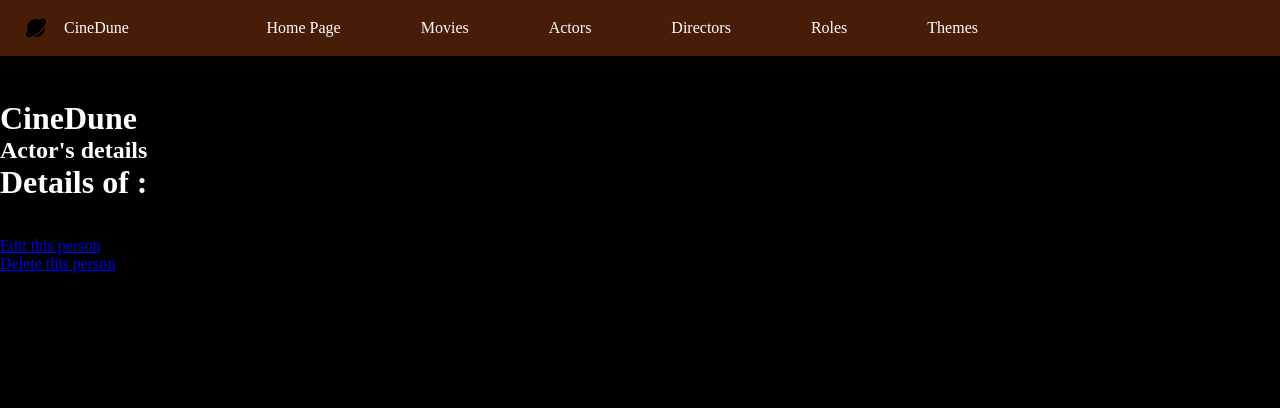
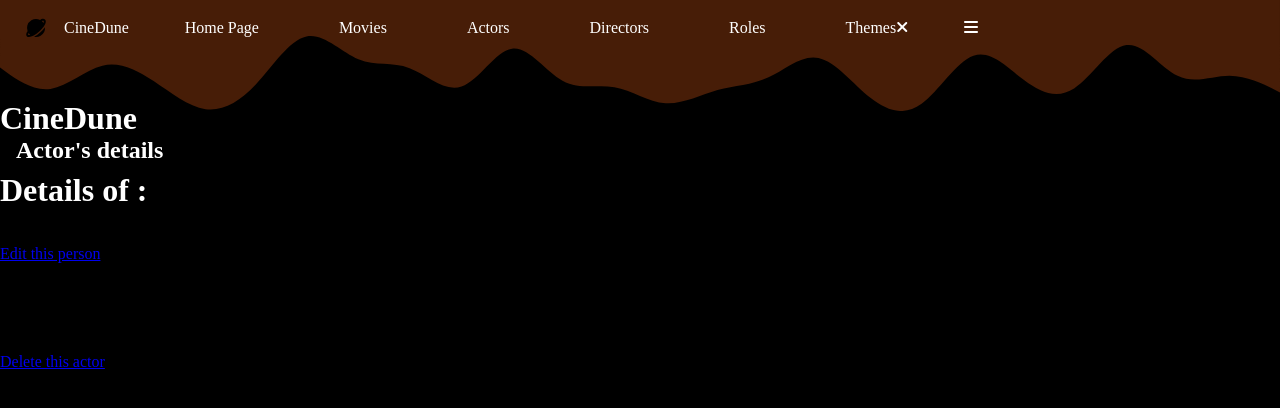
Before and after one commit to Flibouche/SQL_Cinema, a PHP site: template view/actors/actorsDetails.php in a window 1280 px wide. Shown: the top 408 px of the page. Run offline with PHP 8.4, Linux system fonts and the light colour scheme; the template is opened without the code that fills it, so the values that code supplies are empty.

Commit message:
Correction of PersonController and little bit of CSS.

```diff
--- a/controller/ActorController.php
+++ b/controller/ActorController.php
@@ -11,7 +11,7 @@ class ActorController
 
         $pdo = Connect::toLogIn();
         $requestActors = $pdo->query("
-        SELECT actor.idActor, person.firstname, person.surname, person.sex, person.birthdate
+        SELECT person.idPerson, actor.idActor, person.firstname, person.surname, person.sex, person.birthdate
         FROM actor
         INNER JOIN person ON actor.idPerson = person.idPerson
         ORDER BY surname
--- a/public/css/style.css
+++ b/public/css/style.css
@@ -18,9 +18,11 @@
 
     /*========== Fonts & typography ==========*/
     /*.5rem = 8px | 1rem = 16px ...*/
-    --title-font:"Dune Rise";
-    --h2-font:"Dune Rise";
+    --title-font: "Dune Rise";
+    --h2-font: "Dune Rise";
     --nav-text-font: "Champagne & Limousines";
+    /* --h1-font-size: 1.5rem;
+    --h2-font-size: 1.5rem; */
     /*========== Z Index ==========*/
     --z-tooltip: 10;
     --z-fixed: 100;
@@ -50,9 +52,18 @@ body {
     src: url('/public/fonts/Dune_Rise.ttf');
 }
 
-/* h2 {
+h2 {
     font-family: var(--h2-font);
-} */
+    font-size: 1.5rem;
+    padding-left: 1rem;
+    padding-bottom: .5rem;
+}
+
+hr {
+    height: 2px;
+    background: var(--gradient-top);
+    border: none;
+}
 
 ul {
     list-style: none;
@@ -86,9 +97,17 @@ textarea {
     width: 100%;
     top: 0;
     left: 0;
-    background-color: var(--brown-color);
-    border-color: transparent;
+    /* background-color: var(--brown-color); */
+    /* background: url(../img/header.svg) no-repeat; */
+    /* background-position-y: -100px; */
+    /* border-color: transparent; */
     z-index: var(--z-fixed);
+}
+
+.background__header {
+    position: absolute;
+    width: 100%;
+    top: -75px;
 }
 
 .nav {
@@ -134,6 +153,10 @@ textarea {
 
 /*========================== MAIN ======================*/
 
+.title-background__main {
+    background-image: var(--gradient-bottom);
+}
+
 .actor__card,
 .director__card {
     display: grid;
@@ -158,14 +181,10 @@ textarea {
 
 
 /* For small devices*/
-@media screen and (min-width: 576px) {
-
-}
+@media screen and (min-width: 576px) {}
 
 /* For medium devices*/
-@media screen and (min-width: 768px) {
-
-}
+@media screen and (min-width: 768px) {}
 
 /* For large devices*/
 @media screen and (min-width: 992px) {
@@ -181,9 +200,7 @@ textarea {
 
 
 /* For extra large devices */
-@media screen and (min-width: 1200px) {
-
-}
+@media screen and (min-width: 1200px) {}
 
 /* For extra extra large devices */
 @media screen and (min-width: 1400px) {}
--- a/view/actors/actorsDetails.php
+++ b/view/actors/actorsDetails.php
@@ -20,7 +20,12 @@ foreach ($actorsFilmography as $actorFilmography) {
 <a href="index.php?action=editPerson&id=<?= $actorDetails['idPerson'] ?>">Edit this person</a>
 
 <br>
-<a href="index.php?action=delPerson&id=<?= $actorDetails['idActor'] ?>">Delete this person</a>
+<br>
+<br>
+<br>
+<br>
+<br>
+<a href="index.php?action=delPerson&id=<?= $actorDetails['idActor'] ?>">Delete this actor</a>
 
 
 <?php
--- a/view/actors/listActors.php
+++ b/view/actors/listActors.php
@@ -9,7 +9,7 @@ $actors = $requestActors->fetchAll();
 <?php
 foreach ($actors as $actor) {
 ?>
-    <a href="index.php?action=actorsDetails&id=<?= $actor["idActor"] ?>"><?= $actor["firstname"] . " " . $actor["surname"] . "<br>" ?></a>
+    <a href="index.php?action=personsDetails&id=<?= $actor["idPerson"] ?>"><?= $actor["firstname"] . " " . $actor["surname"] . "<br>" ?></a>
 <?php
 }
 
--- a/view/template.php
+++ b/view/template.php
@@ -18,7 +18,11 @@
 </head>
 
 <body>
+    <!--========================== HEADER ===========================-->
     <header class="header" id="header">
+
+        <img class="background__header" src="public/img/header.svg" alt="background header">
+
         <nav class="nav container">
             <a href="index.php" class="nav__logo">
                 <img src="public/img/bxs-planet.svg" alt="Logo CineDune">CineDune
@@ -50,9 +54,25 @@
                         <a href="index.php?action=listThemes">Themes</a>
                     </li>
                 </ul>
+
+                <!-- Close button -->
+                <div class="nav__close" id="nav-close">
+                    <i class="fa-solid fa-xmark"></i>
+                </div>
             </div>
+
+            <div class="nav__actions">
+                <!-- Toggle Button -->
+                <div class="nav__toggle" id="nav-toggle">
+                    <i class="fa-solid fa-bars"></i>
+                </div>
+
+            </div>
+
         </nav>
     </header>
+
+    <!--========================== MAIN ===========================-->
     <div id="wrapper">
         <main>
             <div id="content">
@@ -81,7 +101,7 @@
                 clickable: true,
             },
         });
-        </script>
+    </script>
 
 </body>
 
```
Also changed, not shown: database/kevin_cinema.sql (+21 -17 lines), view/main.php (+13 -3 lines), public/img/header.svg (added), public/img/wave-haikei.svg (deleted).
